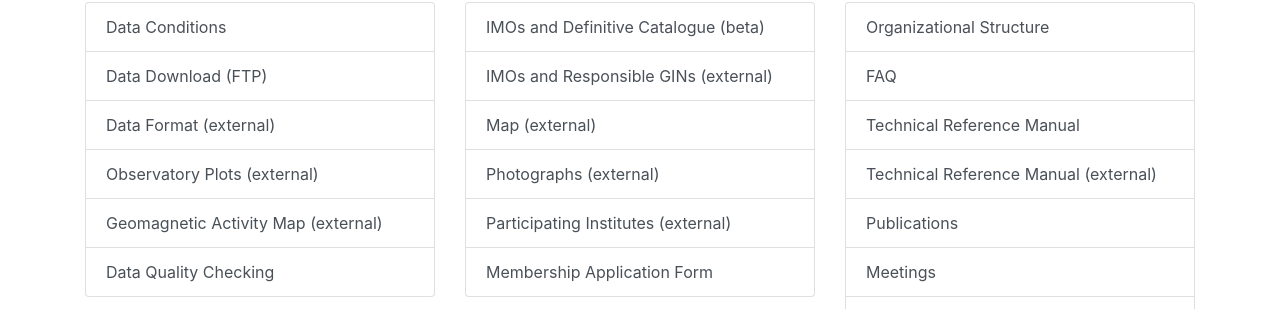
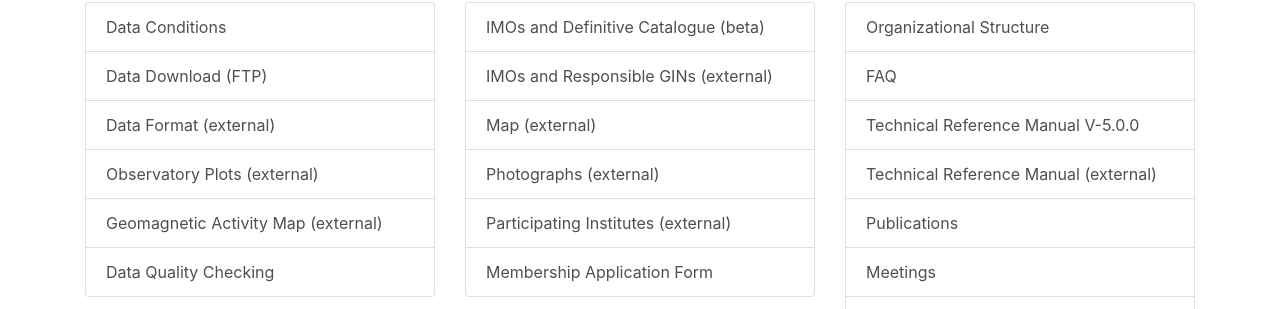
Before and after one commit to INTERMAGNET/intermagnet.github.io, a Jekyll site: the page built from index.html, in a window 1280 px wide and 900 px high, scrolled down 498 px. Shown: the part 145-454 px from the top of the window. Built offline with Jekyll 4.4.1, drawn with Linux system fonts in a browser that asks for light colours.

Commit message:
Update services.html

```diff
--- a/_includes/index/services.html
+++ b/_includes/index/services.html
@@ -26,7 +26,7 @@
         <div class="list-group">
             <a href="/structure.html" class="list-group-item list-group-item-action">Organizational Structure</a>
             <a href="/faq/" class="list-group-item list-group-item-action">FAQ</a>
-            <a href="/tm.html" class="list-group-item list-group-item-action">Technical Reference Manual</a>
+            <a href="/tm.html" class="list-group-item list-group-item-action">Technical Reference Manual V-5.0.0</a>
             <a href="http://www.intermagnet.org/publication-software/technicalsoft-eng.php" class="list-group-item list-group-item-action">Technical Reference Manual (external)</a>
             <a href="/publications.html" class="list-group-item list-group-item-action">Publications</a>
             <a href="/meetings.html" class="list-group-item list-group-item-action">Meetings</a>
```
